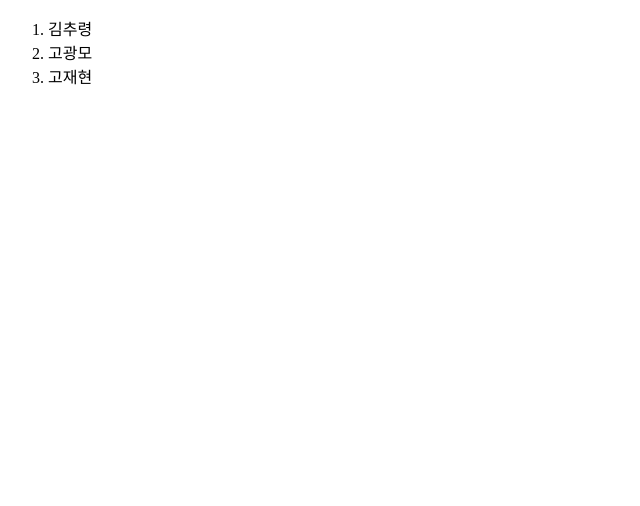
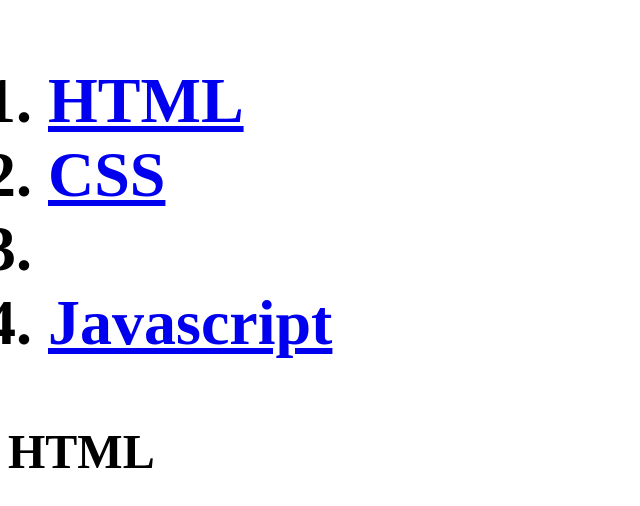
Before and after one commit to pre25jayko/web1, a plain HTML site: page 1.html in a window 1280 px wide. Shown: the whole page, without its empty margins (0-640 px from the left). Drawn offline with Linux system fonts and the light colour scheme.

Commit message:
second version

```diff
--- a/1.html
+++ b/1.html
@@ -1,9 +1,14 @@
 <!doctype html>
-<meta charset="utf-8">
 <html>
 <head>
-  <ol>
-    <li>김추령</li>
-    <li>고광모</li>
-    <li>고재현</li>
-</ol>
+  <title>WEB1 - html</title>
+  <meta charset="utf-8">
+</head>
+<body>
+  <h1><a href="index.html"WEB</a><h1>
+    <ol>
+      <li><a href="1.html">HTML</a></li>
+      <li><a href="2.html">CSS</a><li>
+      <li><a href="3.html">Javascript</a></li>
+    </ol>
+    <h2>HTML</h2>
```
